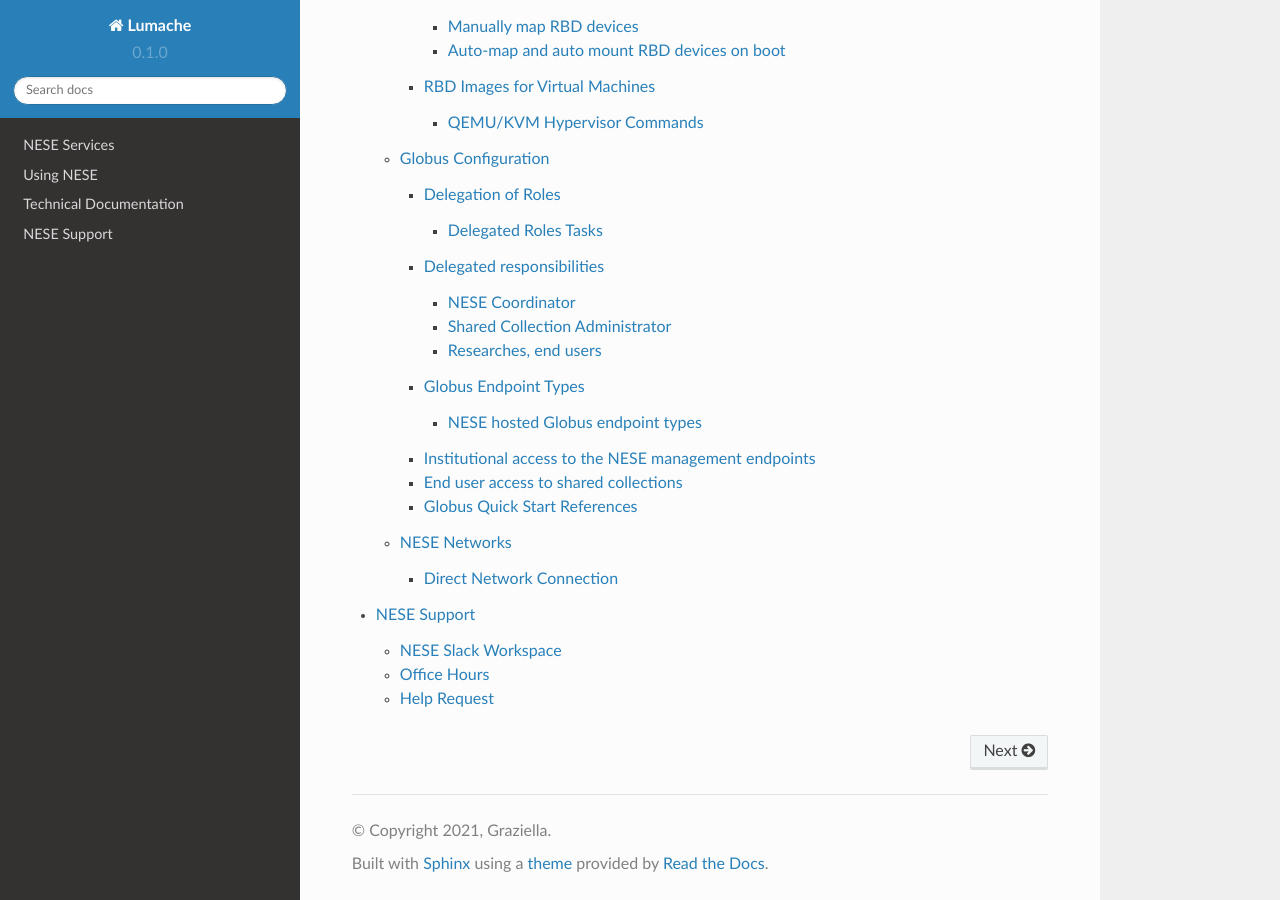
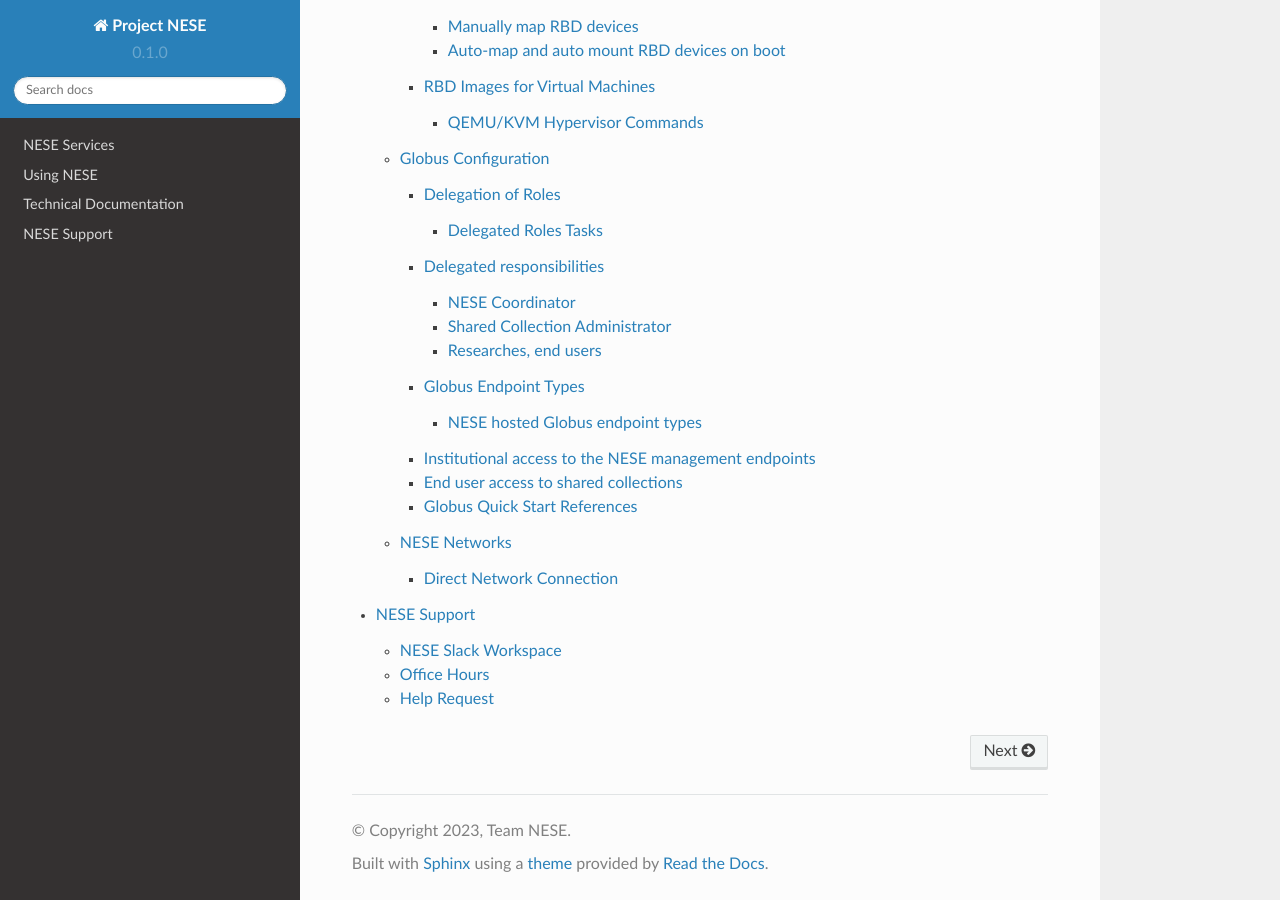
Before and after one commit to mghpcsim/rtd-nese, a Sphinx documentation site: the page built from docs/source/index.rst, in a window 1280 px wide and 900 px high, scrolled down 1091 px. Built offline with Sphinx 7.4.7 and the Read the Docs theme 2.0.0, drawn with Linux system fonts in a browser that asks for light colours.

Commit message:
updating conf.py

```diff
--- a/docs/source/conf.py
+++ b/docs/source/conf.py
@@ -2,9 +2,9 @@
 
 # -- Project information
 
-project = 'Lumache'
-copyright = '2021, Graziella'
-author = 'Graziella'
+project = 'Project NESE'
+copyright = '2023, Team NESE'
+author = 'csim'
 
 release = '0.1'
 version = '0.1.0'
```
